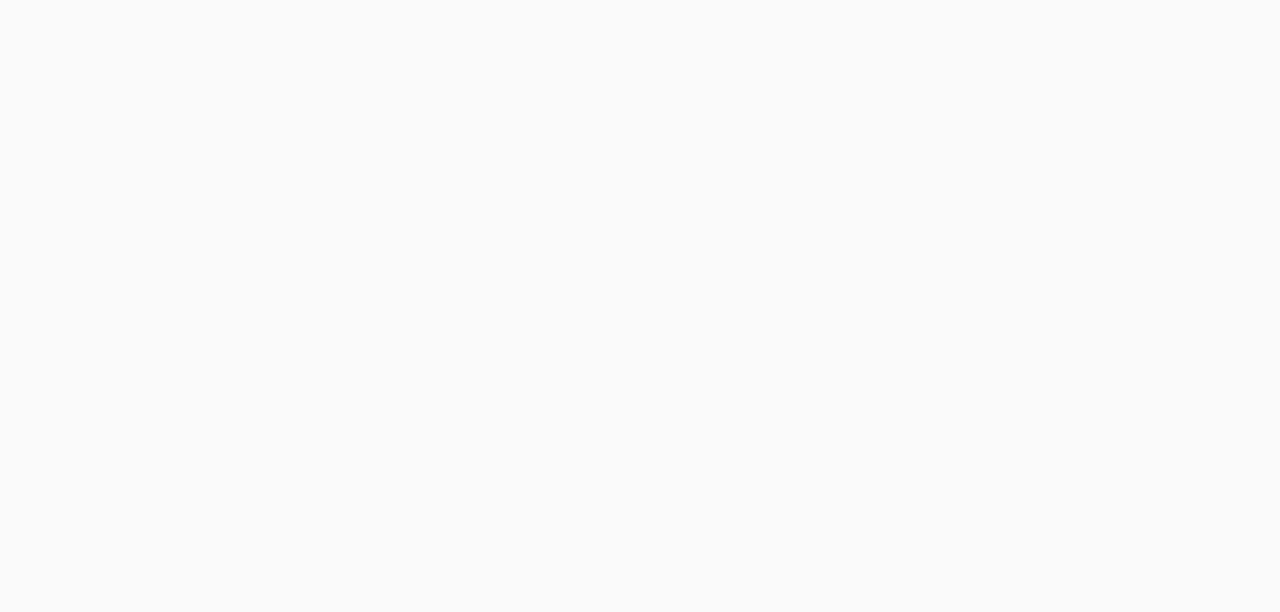
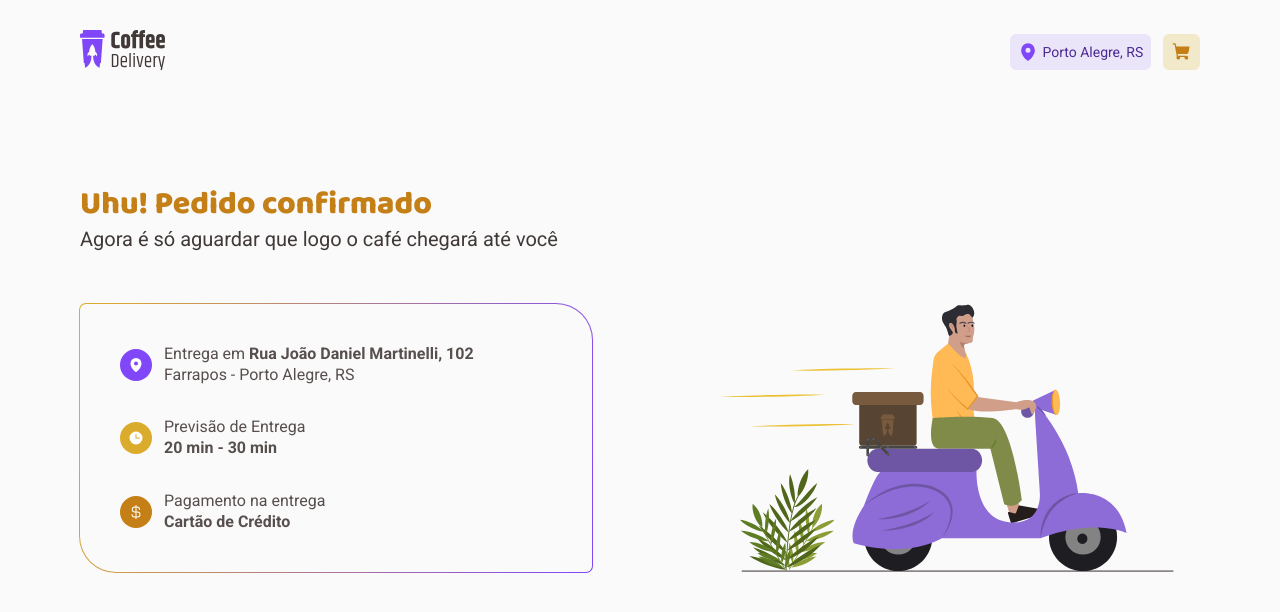
Before and after one commit to Rafeso/coffee_delivery, a React (Vite) app: page /successOrder in a window 1280 px wide. Before the commit this address had no page. Shown: the top 612 px of the page. Built offline with nearby package versions, Linux system fonts and the light colour scheme.

Commit message:
feat(success): estrutura da página de pedido completo finalizada
Feita a estrutura da página de sucesso com as descrições de endereço de entrega, previsão de entrega
e forma de pagamento.

```diff
--- a/package.json
+++ b/package.json
@@ -2,7 +2,6 @@
 	"name": "coffe_delivery",
 	"private": true,
 	"version": "0.0.0",
-	"type": "module",
 	"scripts": {
 		"dev": "vite",
 		"build": "tsc && vite build",
--- a/src/Router.tsx
+++ b/src/Router.tsx
@@ -2,6 +2,7 @@
 import { DefaultLayout } from './layouts'
 import { CheckoutPage } from './pages/Checkout/Index'
 import { Home } from './pages/Home/Index'
+import { SuccessOrder } from './pages/SuccessOrder'
 
 export function Router() {
   return (
@@ -9,6 +10,7 @@
       <Route path="/" element={<DefaultLayout />}>
         <Route path="/" element={<Home />} />
         <Route path="/checkout" element={<CheckoutPage />} />
+        <Route path="/successOrder" element={<SuccessOrder />} />
       </Route>
     </Routes>
   )
--- /dev/null
+++ b/src/pages/SuccessOrder/index.tsx
@@ -0,0 +1,59 @@
+import { RegularText, TitleText } from '../../components/Typography'
+import { SuccessOrderContainer, SuccessOrderDetailsContainer } from './styles'
+import SuccessOrderImage from '../../assets/Motoboy.svg'
+import { InfoIcon } from '../../components/InfoIcon/Index'
+import { Clock, CurrencyDollar, MapPin } from 'phosphor-react'
+import { useTheme } from 'styled-components'
+
+export function SuccessOrder() {
+  const { colors } = useTheme()
+  return (
+    <SuccessOrderContainer className="container">
+      <div>
+        <TitleText size="l">Uhu! Pedido confirmado</TitleText>
+        <RegularText size="l" color="subtitle">
+          Agora é só aguardar que logo o café chegará até você
+        </RegularText>
+      </div>
+
+      <section>
+        <SuccessOrderDetailsContainer>
+          <InfoIcon
+            icon={<MapPin weight="fill" />}
+            iconColor={colors['brand-purple']}
+            text={
+              <RegularText>
+                Entrega em <strong>Rua João Daniel Martinelli, 102</strong>
+                <br />
+                Farrapos - Porto Alegre, RS
+              </RegularText>
+            }
+          />
+          <InfoIcon
+            icon={<Clock weight="fill" />}
+            iconColor={colors['brand-yellow']}
+            text={
+              <RegularText>
+                Previsão de Entrega
+                <br />
+                <strong>20 min - 30 min </strong>
+              </RegularText>
+            }
+          />
+          <InfoIcon
+            icon={<CurrencyDollar weight="fill" />}
+            iconColor={colors['brand-yellow-dark']}
+            text={
+              <RegularText>
+                Pagamento na entrega
+                <br />
+                <strong>Cartão de Crédito</strong>
+              </RegularText>
+            }
+          />
+        </SuccessOrderDetailsContainer>
+        <img src={SuccessOrderImage} alt="" />
+      </section>
+    </SuccessOrderContainer>
+  )
+}
--- /dev/null
+++ b/src/pages/SuccessOrder/styles.ts
@@ -0,0 +1,38 @@
+import styled from 'styled-components'
+
+export const SuccessOrderContainer = styled.div`
+  display: flex;
+  flex-direction: column;
+  margin-top: 5rem;
+  gap: 2.5rem;
+
+  h1 {
+    color: ${({ theme }) => theme.colors['brand-yellow-dark']};
+  }
+
+  > section {
+    display: flex;
+    align-items: center;
+    justify-content: space-between;
+  }
+`
+
+export const SuccessOrderDetailsContainer = styled.div`
+  padding: 2.5rem;
+  border-radius: 6px 36px 6px 36px;
+  background: ${({ theme }) => theme.colors['base-background']};
+  min-width: 32rem;
+  display: flex;
+  gap: 2rem;
+  flex-direction: column;
+  position: relative;
+
+  &::before {
+    content: '';
+    position: absolute;
+    inset: -1px;
+    z-index: -1;
+    border-radius: 7px 37px 7px 37px;
+    background: linear-gradient(102.89deg, #dbac2c 2.61%, #8047f8 98.76%);
+  }
+`
```
Also changed, not shown: src/assets/Motoboy.svg (added).
